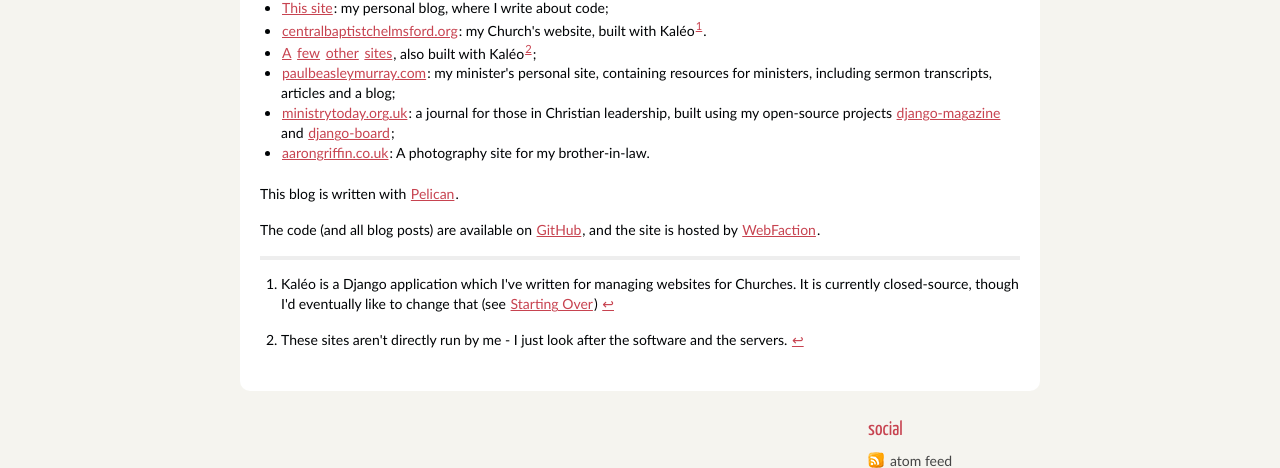
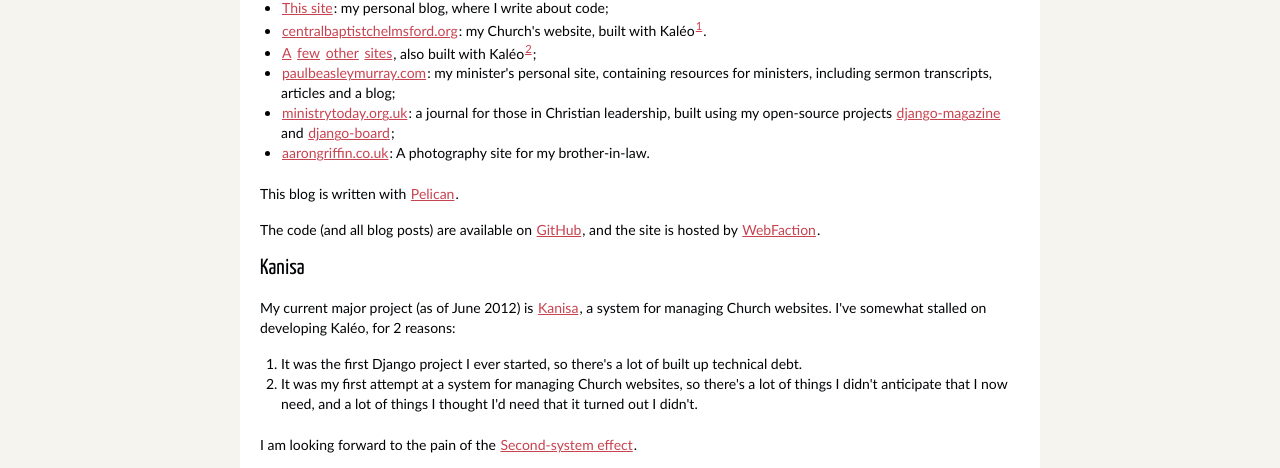
Before and after one commit to dominicrodger/dominicrodger.com.old, a plain HTML site: page output/pages/about-me.html in a window 1280 px wide. Shown: the part 317-785 px from the top of the page. Drawn offline with Linux system fonts and the light colour scheme.

Commit message:
Adding information about Kanisa to the about me page.

```diff
--- a/output/pages/about-me.html
+++ b/output/pages/about-me.html
@@ -65,17 +65,30 @@
 <p>This blog is written with <a href="http://pelican.readthedocs.org/en/latest/" title="Find out about Pelican">Pelican</a>.</p>
 <p>The code (and all blog posts) are available on <a href="https://github.com/dominicrodger/dominicrodger.com" title="Use the source, Luke!">GitHub</a>,
 and the site is hosted by <a href="http://www.webfaction.com?affiliate=dominicrodger" title="Get hosting from WebFaction">WebFaction</a>.</p>
+<h2>Kanisa</h2>
+<p>My current major project (as of June 2012) is <a href="https://github.com/dominicrodger/kanisa" title="View Kanisa on GitHub">Kanisa</a>, a system for
+managing Church websites. I've somewhat stalled on developing Kal&#233;o, for
+2 reasons:</p>
+<ol>
+<li>It was the first Django project I ever started, so there's a lot of built up
+   technical debt.</li>
+<li>It was my first attempt at a system for managing Church websites, so there's
+   a lot of things I didn't anticipate that I now need, and a lot of things I
+   thought I'd need that it turned out I didn't.</li>
+</ol>
+<p>I am looking forward to the pain of the <a href="http://en.wikipedia.org/wiki/Second-system_effect" title="Read about 'the tendency of small, elegant, and successful systems to have elephantine, feature-laden monstrosities as their successors' on Wikipedia">Second-system effect</a>.</p>
 <div class="footnote">
 <hr />
 <ol>
 <li id="fn:1">
-<p>Kal&#233;o is a Django application which I've written for managing
-  websites for Churches. It is currently closed-source, though I'd
-  eventually like to change that (see <a href="http://www.dominicrodger.com/starting-over.html">Starting Over</a>)&#160;<a href="#fnref:1" rev="footnote" title="Jump back to footnote 1 in the text">&#8617;</a></p>
+<p>Kal&#233;o is a Django application which I've written for
+  managing websites for Churches. It is currently closed-source,
+  and I'm hoping to replace it with Kanisa (despite what I said in
+  <a href="http://www.dominicrodger.com/starting-over.html">Starting Over</a>).&#160;<a href="#fnref:1" rev="footnote" title="Jump back to footnote 1 in the text">&#8617;</a></p>
 </li>
 <li id="fn:2">
-<p>These sites aren't directly run by me - I just look after the software
-  and the servers.&#160;<a href="#fnref:2" rev="footnote" title="Jump back to footnote 2 in the text">&#8617;</a></p>
+<p>These sites aren't directly run by me - I just look after the
+  software and the servers.&#160;<a href="#fnref:2" rev="footnote" title="Jump back to footnote 2 in the text">&#8617;</a></p>
 </li>
 </ol>
 </div>
```
Also changed, not shown: 1 other file.
